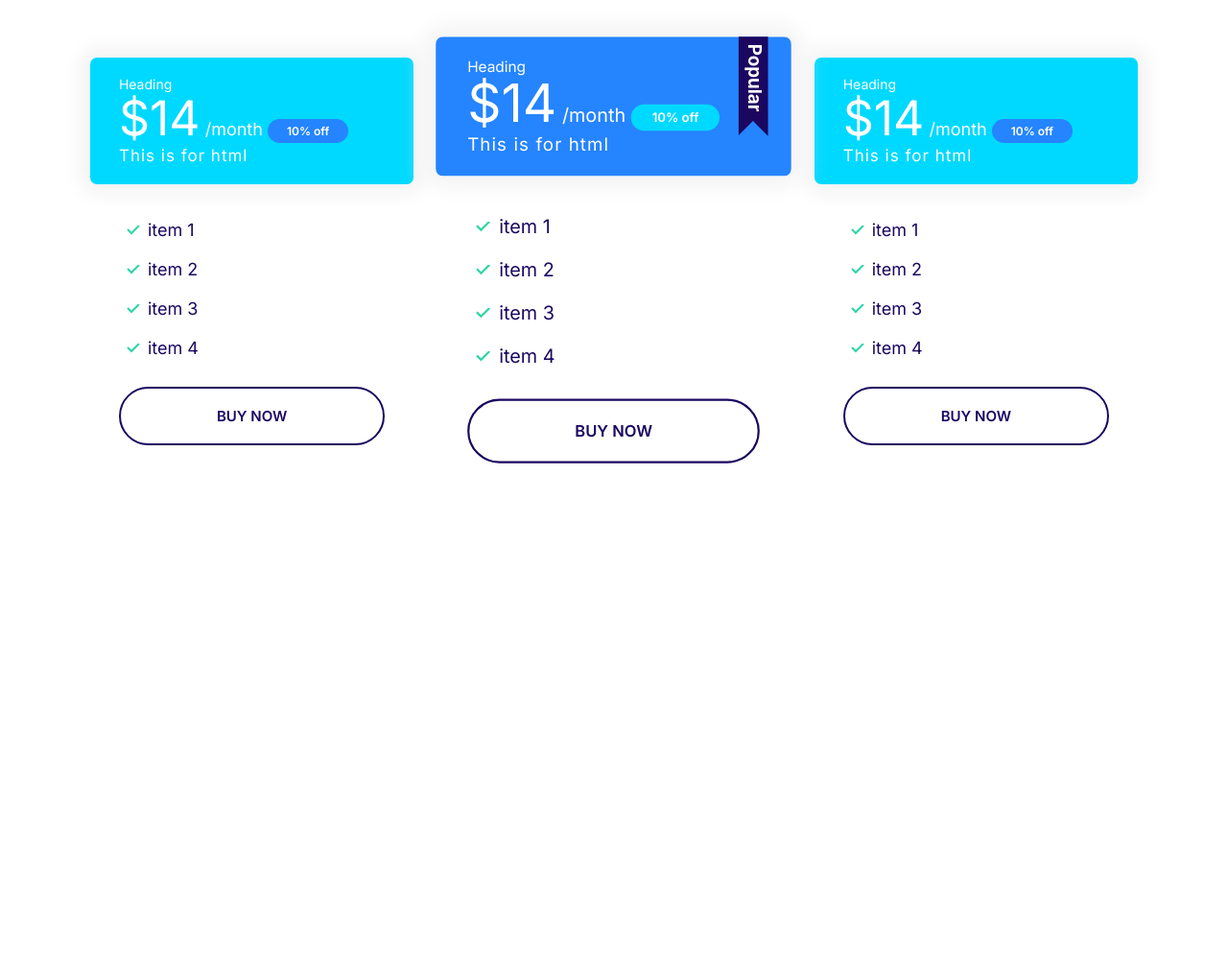
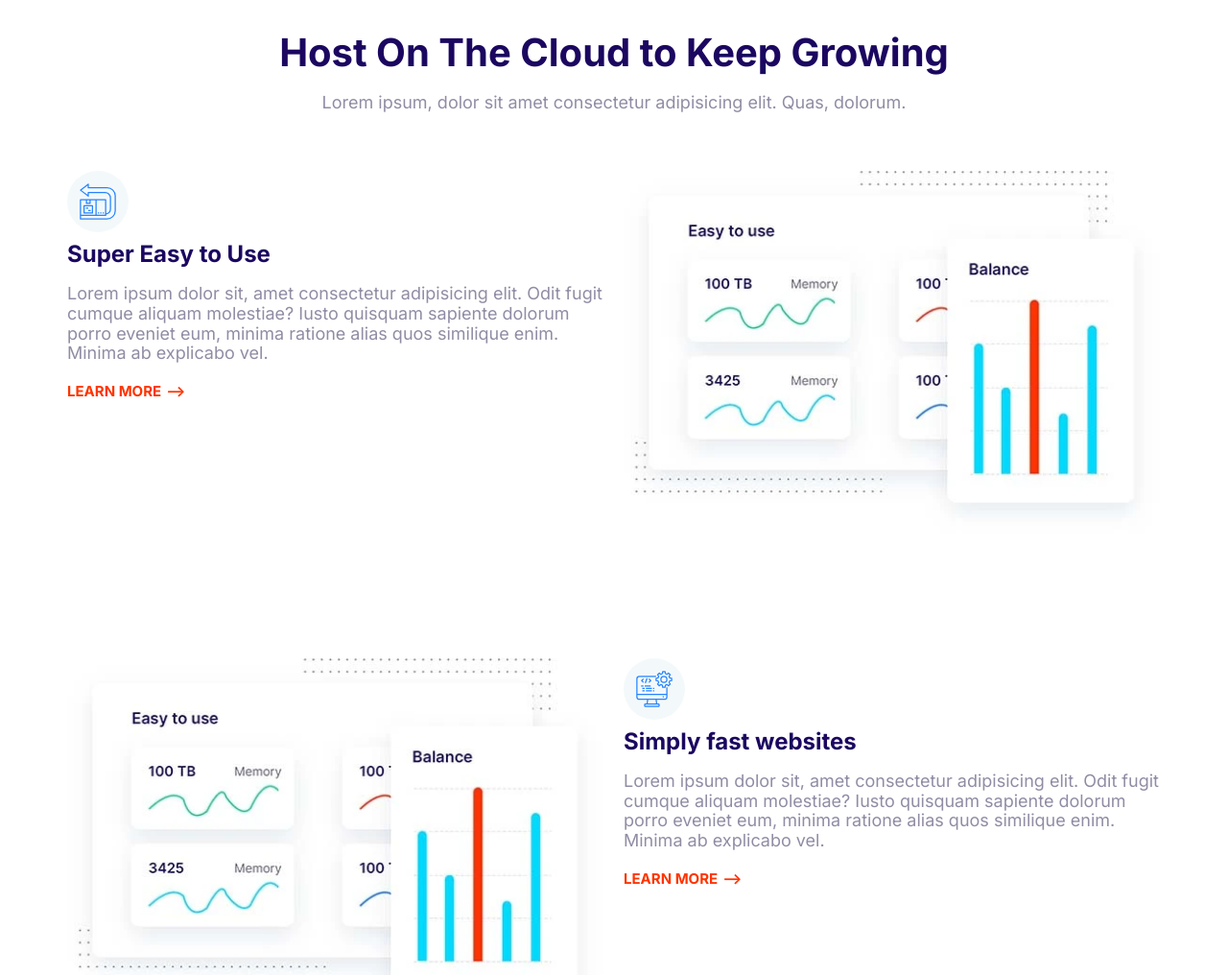
Before and after one commit to usmanshabbir756/firstweb, a plain HTML site: page index.html in a window 1280 px wide. Shown: the top 1016 px of the page at 96% size. Before the commit the page ends 800 px from the top, so only its background shows below. Drawn offline with Linux system fonts and the light colour scheme.

Commit message:
feature article

```diff
--- a/css/style.css
+++ b/css/style.css
@@ -674,3 +674,22 @@ font-size: 1.6rem;
     padding: 0;
     background: white;
 }
+/* feature */
+.feature{
+    gap: 4rem 2rem;
+    margin: 12rem 0;
+}
+.feature__image{
+    width: 100%;
+}
+.feature__heading{
+    margin: 1rem 0;
+}
+.feature:first-of-type{
+    margin: 6rem 0;
+}
+@media screen and (min-width:768px){
+    .feature:nth-of-type(even) .feature__content{
+        order: 2;
+    }
+}
--- a/index.html
+++ b/index.html
@@ -15,81 +15,126 @@
     <link rel="stylesheet" href="css/style.css" />
   </head>
   <body>
-    <section class="block container block--plan">
-      <div class="grid grid--1x3">
-        <div class="main--card">
-          <div class="plan">
-            <div class="card card--secondary">
-              <header class="card__header">
-                <h3 class="plan__name">Heading</h3>
-                <span class="plan__price">$14</span>
-                <span class="plan__biling-cycle">/month</span>
-                <span class="badge badge--primary badge--small">10% off</span>
-                <span class="plan__description">This is for html</span>
-              </header>
-            </div>
-            <div class="card__body">
-              <ul class="list list--tick">
-                <li class="list__item">item 1</li>
-                <li class="list__item">item 2</li>
-                <li class="list__item">item 3</li>
-                <li class="list__item">item 4</li>
-              </ul>
-              <span class="card--btn">
-                <button class="btn btn--outline btn--stretched">Buy now</button>
-              </span>
-            </div>
-          </div>
+    <section class="bloack container">
+      <header class="block__header">
+        <h2>Host Оn Тhe Cloud to Keep Growing</h2>
+        <p>
+          Lorem ipsum, dolor sit amet consectetur adipisicing elit. Quas,
+          dolorum.
+        </p>
+      </header>
+      <article class="grid grid--1x2 feature">
+        <div class="feature__content">
+          <span class="icon-container">
+            <svg class="icon icon--primary">
+              <use xlink:href="images/sprite.svg#easy"></use>
+            </svg>
+          </span>
+          <h3 class="feature__heading">Super Easy to Use</h3>
+          <p>
+            Lorem ipsum dolor sit, amet consectetur adipisicing elit. Odit fugit
+            cumque aliquam molestiae? Iusto quisquam sapiente dolorum porro
+            eveniet eum, minima ratione alias quos similique enim. Minima ab
+            explicabo vel.
+          </p>
+          <a href="#" class="link-arrow">learn more</a>
         </div>
-        <div class="main--card">
-          <div class="plan plan--popular">
-            <div class="card card--primary">
-              <header class="card__header">
-                <h3 class="plan__name">Heading</h3>
-                <span class="plan__price">$14</span>
-                <span class="plan__biling-cycle">/month</span>
-                <span class="badge badge--secondary badge--small">10% off</span>
-                <span class="plan__description">This is for html</span>
-              </header>
-            </div>
-            <div class="card__body">
-              <ul class="list list--tick">
-                <li class="list__item">item 1</li>
-                <li class="list__item">item 2</li>
-                <li class="list__item">item 3</li>
-                <li class="list__item">item 4</li>
-              </ul>
-              <span class="card--btn">
-                <button class="btn btn--outline btn--stretched">Buy now</button>
-              </span>
-            </div>
-          </div>
+        <picture>
+          <source
+            srcset="images/easy.webp 1x, images/easy@2x.webp 2x"
+            type="image/webp"
+          />
+          <source
+            srcset="images/easy.jpg 1x, images/easy@2x.jpg 2x"
+            type="image/jpg"
+          />
+          <img class="feature__image" src="images/easy.jpg" alt="" />
+        </picture>
+      </article>
+      <article class="grid grid--1x2 feature">
+        <div class="feature__content">
+          <span class="icon-container">
+            <svg class="icon icon--primary">
+              <use xlink:href="images/sprite.svg#computer"></use>
+            </svg>
+          </span>
+          <h3 class="feature__heading">Simply fast websites</h3>
+          <p>
+            Lorem ipsum dolor sit, amet consectetur adipisicing elit. Odit fugit
+            cumque aliquam molestiae? Iusto quisquam sapiente dolorum porro
+            eveniet eum, minima ratione alias quos similique enim. Minima ab
+            explicabo vel.
+          </p>
+          <a href="#" class="link-arrow">learn more</a>
         </div>
-        <div class="main--card">
-          <div class="plan">
-            <div class="card card--secondary">
-              <header class="card__header">
-                <h3 class="plan__name">Heading</h3>
-                <span class="plan__price">$14</span>
-                <span class="plan__biling-cycle">/month</span>
-                <span class="badge badge--primary badge--small">10% off</span>
-                <span class="plan__description">This is for html</span>
-              </header>
-            </div>
-            <div class="card__body">
-              <ul class="list list--tick">
-                <li class="list__item">item 1</li>
-                <li class="list__item">item 2</li>
-                <li class="list__item">item 3</li>
-                <li class="list__item">item 4</li>
-              </ul>
-              <span class="card--btn">
-                <button class="btn btn--outline btn--stretched">Buy now</button>
-              </span>
-            </div>
-          </div>
+        <picture>
+          <source
+            srcset="images/easy.webp 1x, images/easy@2x.webp 2x"
+            type="image/webp"
+          />
+          <source
+            srcset="images/easy.jpg 1x, images/easy@2x.jpg 2x"
+            type="image/jpg"
+          />
+          <img class="feature__image" src="images/easy.jpg" alt="" />
+        </picture>
+      </article>
+      <article class="grid grid--1x2 feature">
+        <div class="feature__content">
+          <span class="icon-container">
+            <svg class="icon icon--primary">
+              <use xlink:href="images/sprite.svg#settings"></use>
+            </svg>
+          </span>
+          <h3 class="feature__heading">WordPress made easy</h3>
+          <p>
+            Lorem ipsum dolor sit, amet consectetur adipisicing elit. Odit fugit
+            cumque aliquam molestiae? Iusto quisquam sapiente dolorum porro
+            eveniet eum, minima ratione alias quos similique enim. Minima ab
+            explicabo vel.
+          </p>
+          <a href="#" class="link-arrow">learn more</a>
         </div>
-      </div>
+        <picture>
+          <source
+            srcset="images/easy.webp 1x, images/easy@2x.webp 2x"
+            type="image/webp"
+          />
+          <source
+            srcset="images/easy.jpg 1x, images/easy@2x.jpg 2x"
+            type="image/jpg"
+          />
+          <img class="feature__image" src="images/easy.jpg" alt="" />
+        </picture>
+      </article>
+      <article class="grid grid--1x2 feature">
+        <div class="feature__content">
+          <span class="icon-container">
+            <svg class="icon icon--primary">
+              <use xlink:href="images/sprite.svg#clock"></use>
+            </svg>
+          </span>
+          <h3 class="feature__heading">24/7 Expert Support</h3>
+          <p>
+            Lorem ipsum dolor sit, amet consectetur adipisicing elit. Odit fugit
+            cumque aliquam molestiae? Iusto quisquam sapiente dolorum porro
+            eveniet eum, minima ratione alias quos similique enim. Minima ab
+            explicabo vel.
+          </p>
+          <a href="#" class="link-arrow">learn more</a>
+        </div>
+        <picture>
+          <source
+            srcset="images/easy.webp 1x, images/easy@2x.webp 2x"
+            type="image/webp"
+          />
+          <source
+            srcset="images/easy.jpg 1x, images/easy@2x.jpg 2x"
+            type="image/jpg"
+          />
+          <img class="feature__image" src="images/easy.jpg" alt="" />
+        </picture>
+      </article>
     </section>
   </body>
 </html>
```
Also changed, not shown: Component/feature-article.html (added, +116 -0 lines), images/easy.jpg (added), images/easy.webp (added), images/easy@2x.jpg (added), images/easy@2x.webp (added), images/fast.jpg (added), images/ipad.png (added), images/support.jpg (added), images/wordpress.jpg (added).
